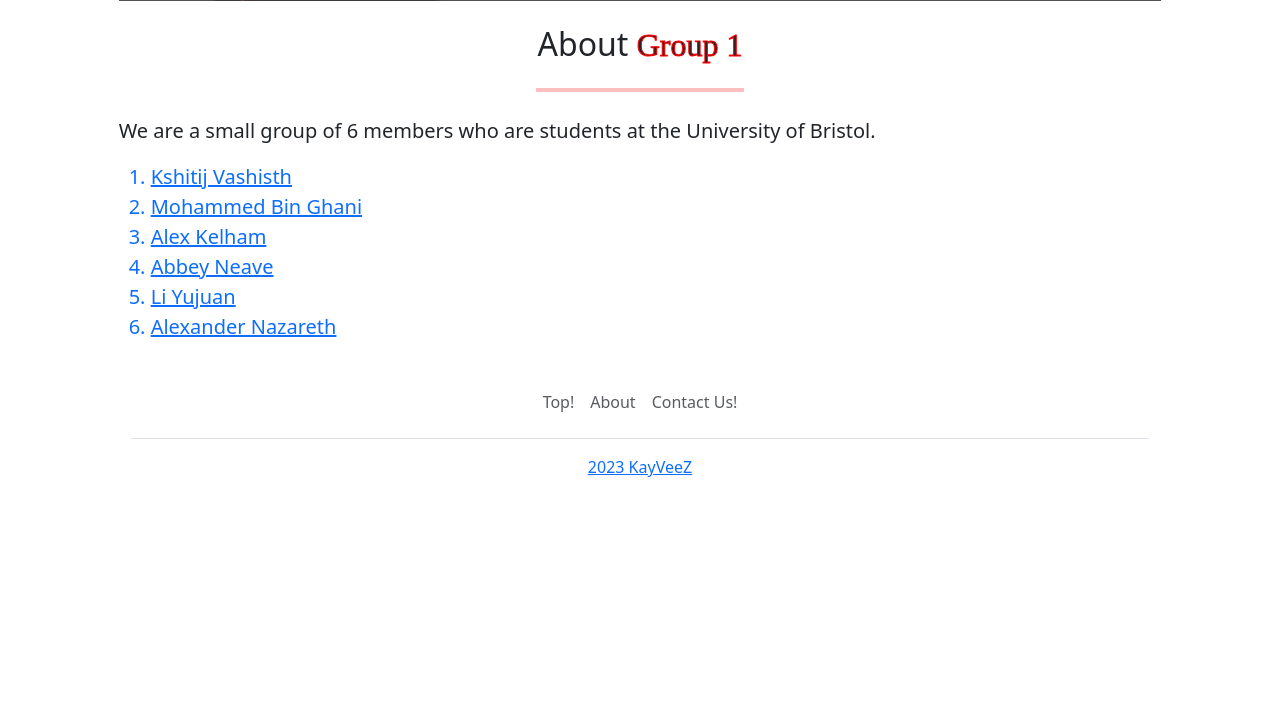
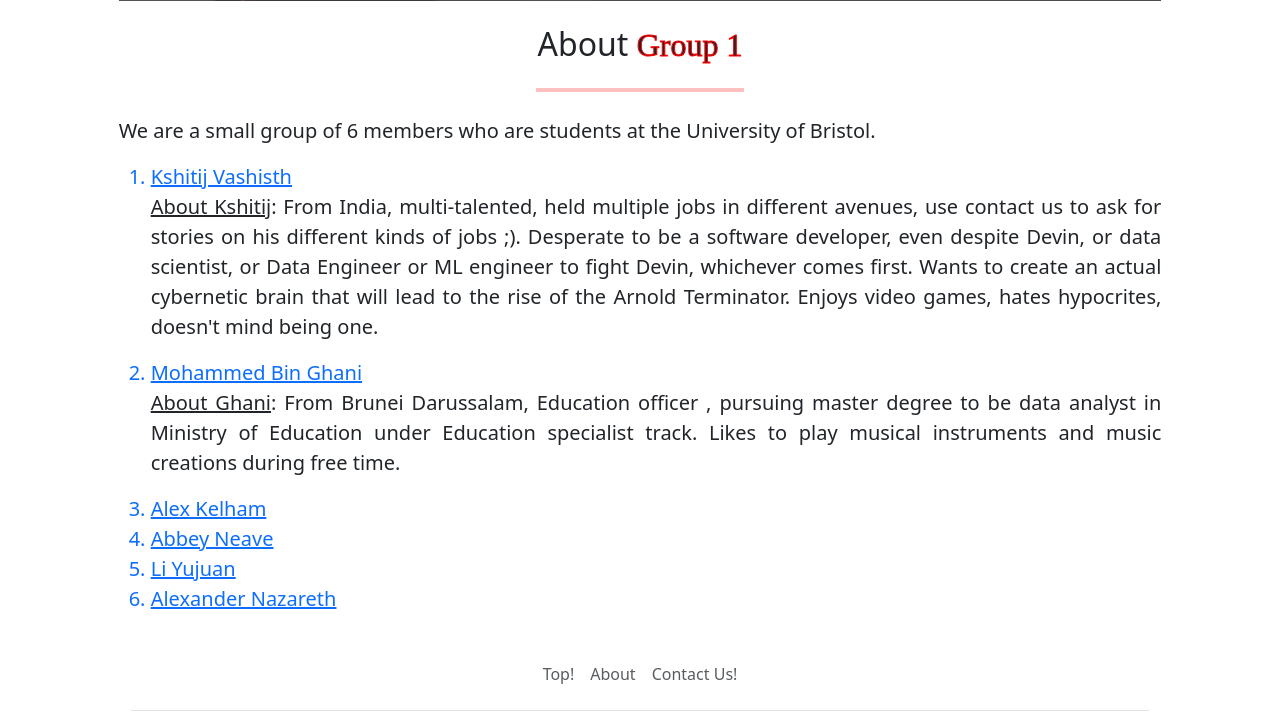
Before and after one commit to KayVeeZ/Solar_Cell_Project, a Flask app: page /about in a window 1280 px wide. Shown: the part 279-997 px from the top of the page. Before the commit the page ends 756 px from the top, so only its background shows below. Run offline with Flask 3, Linux system fonts and the light colour scheme; parts of the project's set-up code (start-up, migrations or seed data) failed here and were passed over.

Commit message:
added about for 2 members

```diff
--- a/templates/about.html
+++ b/templates/about.html
@@ -12,7 +12,9 @@
      <font>We are a small group of 6 members who are students at the University of Bristol.
      <ol>
       <a href="https://github.com/KayVeeZ" target="_blank"><li>Kshitij Vashisth</li></a>
+       <p><u>About Kshitij</u>: From India, multi-talented, held multiple jobs in different avenues, use contact us to ask for stories on his different kinds of jobs ;). Desperate to be a software developer, even despite Devin, or data scientist, or Data Engineer or ML engineer to fight Devin, whichever comes first. Wants to create an actual cybernetic brain that will lead to the rise of the Arnold Terminator. Enjoys video games, hates hypocrites, doesn't mind being one.</p>
       <a href="https://github.com/ghani1506" target="_blank"><li>Mohammed Bin Ghani</li></a>
+       <p><u>About Ghani</u>: From Brunei Darussalam, Education officer , pursuing master degree to be data analyst in Ministry of Education under Education specialist track. Likes to play musical instruments and music creations during free time.</p>
       <a href="https://github.com/Kelhamaa" target="_blank"><li>Alex Kelham</li></a>
       <a href="https://github.com/AbbeyNeave" target="_blank"><li>Abbey Neave</li></a>
       <a href="https://github.com/yujuan11" target="_blank"><li>Li Yujuan</li></a>
```
